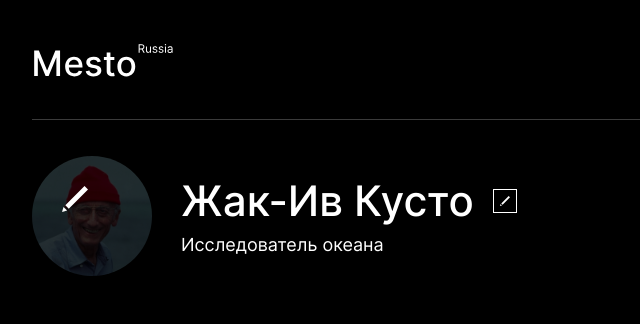
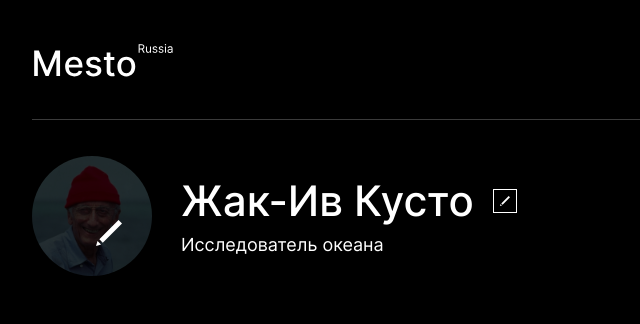
Before and after one commit to Artem-Chepchugov/first-project, a website built with webpack: page src/index.html in a window 1280 px wide. In both pictures the pointer is over the element 259 px from the left and 216 px from the top of the page. Shown: the top 324 px of the page, 167-807 px from the left. Built offline with nearby package versions, Linux system fonts and the light colour scheme; no server answers.

Commit message:
Update profile__image.css

```diff
--- a/src/blocks/profile/__image/profile__image.css
+++ b/src/blocks/profile/__image/profile__image.css
@@ -33,8 +33,8 @@
   background: url('../../../images/edit-image.svg') no-repeat center center;
   background-size: contain;
   position: absolute;
-  top: 30px;
-  left: 30px;
+  top: 64px;
+  left: 64px;
   z-index: 2;
 }
 
```
